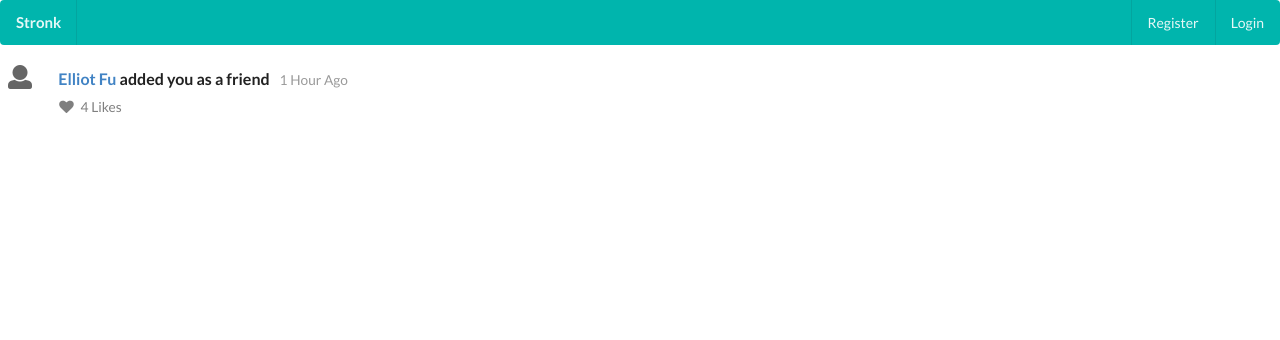
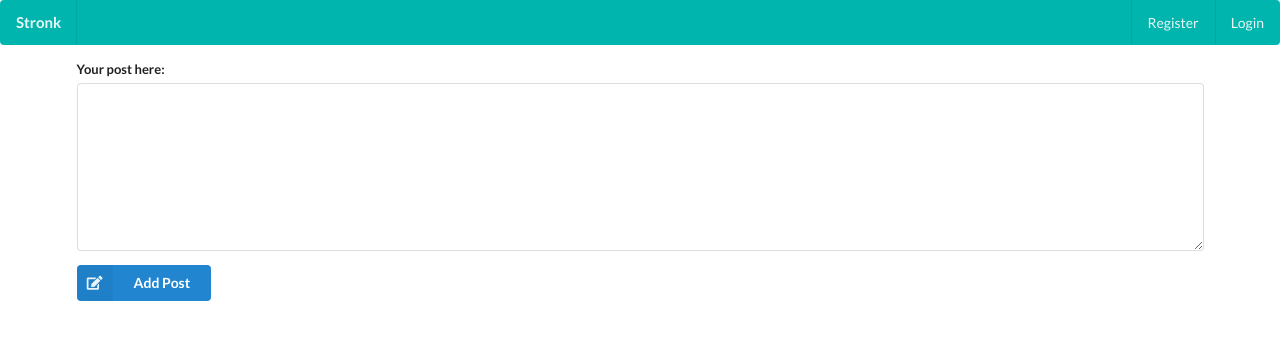
Before and after one commit to Boop-Py/project4, a Django app: page / in a window 1280 px wide. Shown: the top 340 px of the page. Run offline with Django 3.2, Linux system fonts and the light colour scheme; data that the repository does not hold is empty.

Commit message:
index page shows posts

```diff
--- /dev/null
+++ b/network/forms.py
@@ -0,0 +1,4 @@
+from django import forms
+
+class Post_Form(forms.Form):
+    content = forms.CharField(max_length=255)
--- a/network/models.py
+++ b/network/models.py
@@ -11,7 +11,6 @@ class Post(models.Model):
     liked_by = models.ManyToManyField('User', default=None, blank=True, related_name='post_likes')
     user = models.ForeignKey(User, on_delete=models.CASCADE, related_name="creator")
 
-class Profile(models.Model):
+class Follow(models.Model):
     user = models.ForeignKey(User, on_delete=models.CASCADE)
-    followed_by = models.ManyToManyField(User, blank=True, related_name="followed_by_user")
-    following = models.ManyToManyField(User, blank=True, related_name="following_the_user")
+    following = models.IntegerField(User, blank=True, null=True)
--- a/network/templates/network/index.html
+++ b/network/templates/network/index.html
@@ -1,26 +1,45 @@
 {% extends "network/layout.html" %}
 
 {% block body %}
+<div class="ui container">
+    <form class="ui form" action="{% url 'stronk:create_post' %}" method="post">
+        <div class="field">
+            <label>Your post here:</label>
+            <textarea name="content_input"></textarea>
+            {% csrf_token %}
+        </div>
+        <div>
+            <button class="ui primary submit labeled icon button" type="submit">
+            <i class="icon edit"></i> Add Post
+        </div>
+    </form>
     <div class="ui large feed">
+        {% for p in posts %}
         <div class="event">
             <div class="label">
                 <i class="user icon"></i>
             </div>
             <div class="content">
                 <div class="summary">
-                <a class="user">
-                    Elliot Fu
-                </a> added you as a friend
-                <div class="date">
-                    1 Hour Ago
+                    <a class="user" href="{% url 'stronk:profile' p.user %}">
+                        {{ p.user }}
+                    </a>
+                    <div class="text">
+                        <p>{{ p.content }}</p>
+                    </div>
+                    <div class="metadata">
+                        <span class="date">{{ p.post_time }}</span>
                     </div>
                 </div>
                 <div class="meta">
                     <a class="like">
-                    <i class="like icon"></i> 4 Likes
+                        <i class="like icon"></i> {{ p.liked_by.count }}
                     </a>
                 </div>
             </div>
         </div>
+        {% endfor %}
     </div>
+    </div>
+
 {% endblock %}
--- a/network/templates/network/layout.html
+++ b/network/templates/network/layout.html
@@ -15,7 +15,7 @@
         </div>
         {% if user.is_authenticated %}
             <a class="item" href="{% url 'stronk:index' %}">All Posts</a>
-            <a class="item" href="{% url 'stronk:following' %}">Following</a>
+            <a class="item" href="{% url 'stronk:following_list' %}">Following</a>
         <div class="right menu">
             <a class="item" href="#"><strong>{{ user.username }}</strong></a>
             <a class="item" href="{% url 'stronk:logout' %}">Log Out</a>
--- a/network/templates/network/todolist.html
+++ b/network/templates/network/todolist.html
@@ -5,11 +5,11 @@
 <div class="ui container">
 
     <h1>Specification</h1>
-    <p>Using Python, JavaScript, HTML, and CSS, complete the implementation of a social network that allows users to make posts, follow other users, and “like” posts. You must fulfill the following requirements:</p>
+    <p><s>Using Python, JavaScript, HTML, and CSS, complete the implementation of a social network that allows users to make posts, follow other users, and “like” posts. You must fulfill the following requirements:</p>
     <h3><strong>New Post</strong>:</h3>
     <p>Users who are signed in should be able to write a new text-based post by filling in text into a text area and then clicking a button to submit the post.</p>
         <ul>
-            <li>The screenshot at the top of this specification shows the “New Post” box at the top of the “All Posts” page. You may choose to do this as well, or you may make the “New Post” feature a separate page.</li>
+            <li></s>The screenshot at the top of this specification shows the “New Post” box at the top of the “All Posts” page. You may choose to do this as well, or you may make the “New Post” feature a separate page.</s></li>
         </ul>
 
     <div class="ui divider"></div>
@@ -17,7 +17,7 @@
     <h3><strong>All Posts</strong>:</h3>
     <p>The “All Posts” link in the navigation bar should take the user to a page where they can see all posts from all users, with the most recent posts first.</p>
         <ul>
-            <li>Each post should include the username of the poster, the post content itself, the date and time at which the post was made, and the number of “likes” the post has (this will be 0 for all posts until you implement the ability to “like” a post later).</li>
+            <li><s>Each post should include the username of the poster, the post content itself, the date and time at which the post was made, and the number of “likes” the post has (this will be 0 for all posts until you implement the ability to “like” a post later).</s></li>
         </ul>
 
     <div class="ui divider"></div>
--- a/network/urls.py
+++ b/network/urls.py
@@ -10,7 +10,9 @@ urlpatterns = [
     path("login", views.login_view, name="login"),
     path("logout", views.logout_view, name="logout"),
     path("register", views.register, name="register"),
-    path("following", views.following, name="following"),
+    path("following_list", views.following_list, name="following_list"),
+    path("follow_action", views.follow_action, name="follow_action"),
     path("todolist", views.todolist, name="todolist"),
-    path("profile/<str:user>", views.profile, name="profile")
+    path("create_post", views.create_post, name="create_post"),
+    path("profile/<str:username>", views.profile, name="profile")
 ]
--- a/network/views.py
+++ b/network/views.py
@@ -3,12 +3,74 @@ from django.db import IntegrityError
 from django.http import HttpResponse, HttpResponseRedirect
 from django.shortcuts import render
 from django.urls import reverse
+from django.core.paginator import Paginator
 
-from .models import User
+from .models import User, Post, Follow
+
 
 
 def index(request):
-    return render(request, "network/index.html")
+    return render(request, "network/index.html", {
+                    "posts": Post.objects.all().order_by("-post_time")
+                    })
+
+def create_post(request):
+    if request.method == "POST":
+        content = request.POST["content_input"]
+        user = request.user
+        Post.objects.create(
+            user = user,
+            content = content)
+        return HttpResponseRedirect(reverse("stronk:index"))
+    else:
+        return HttpResponseRedirect(reverse("stronk:index"))
+
+def profile(request, username):
+    try:
+        #all_info = User.objects.get()
+       # print(all_info)
+
+        # fetch the user
+        user_target = User.objects.get(username=username)
+        print(user_target)
+        print(user_target.id)
+
+        # retrieve profile info using the username
+        #profile = Profile.objects.get(user=user_target)
+        #print(profile)
+
+    except Exception as e:
+        print(e)
+        # if no user return error
+        return render(request, "network/profile.html", {
+            "user_target": "exception error",
+            "name_error": True
+            })
+
+    return render(request, "network/profile.html", {
+                    "user_target": user_target,
+                    "profile": "fghn"
+                    })
+
+
+    '''
+        # retrieve posts by chosen user in time order
+        posts = Post.objects.filter(user=user).order_by("-post_time")
+
+        # django paginator to retrieve 10 at a time on a page
+        paginator = Paginator(posts, 10)
+        if request.GET.get("page") != None:
+            try:
+                posts = paginator.page(request.GET.get("page"))
+            except:
+                posts = paginator.page(1)
+        else:
+            posts = paginator.page(1)
+
+        # get all people following the person
+        for f in profile.followed_by.all():
+            print(f)
+        '''
 
 def login_view(request):
     if request.method == "POST":
@@ -29,11 +91,9 @@ def login_view(request):
     else:
         return render(request, "network/login.html")
 
-
 def logout_view(request):
     logout(request)
     return HttpResponseRedirect(reverse("stronk:index"))
-
 
 def register(request):
     if request.method == "POST":
@@ -61,28 +121,59 @@ def register(request):
     else:
         return render(request, "network/register.html")
 
-def following(request):
+def following_list(request):
     return render(request, "network/following.html")
+
+def follow_action(request, username):
+    if request.method == "POST":
+        current_user = request.POST.get("user")
+        action = request.POST.get("action")
+
+        if action == "Follow":
+            try:
+                # retrieve self user ID
+                current_user = request.user
+                current_user_id = current_user.id
+                print(current_user_id)
+
+                # retrieve the target user ID
+                user_target = User.objects.get(username=username)
+                user_target_id = user_target.id
+                print(user_target_id)
+
+                Follow.objects.create(
+                        user = current_user_id,
+                        following = user_target_id)
+                print("save successful")
+
+
+
+            except Exception as e:
+                print(e)
+                return render(request, "network/profile.html")
+
+        elif action == "Unfollow":
+           # try:
+                # remove user from list
+               # user = User.objects.get(username=user)
+              #  profile = Profile.objects.get(user=request.user)
+               # profile.following.remove(user)
+               # profile.save()
+
+                # remove user from list
+              #  profile = Profile.objects.get(user=user)
+              #  profile.follower.remove(request.user)
+              #  profile.save()
+
+            #except:
+                r#eturn render(request, "network/profile.html")
+
+    else:
+            return render(request, "network/profile.html")
+
+
+
+    return JsonResponse({}, status=400)
 
 def todolist(request):
     return render(request, "network/todolist.html")
-
-def profile(request, user):
-     # retrieve details from db using name
-    User = User.objects.filter(user=user).first()
-
-    # retrieve posts in order of date
-    posts = Post.objects.filter(post=posting).order_by("-post_date")
-    post_list = []
-
-    #list of all posts
-    for p in posts:
-        post = p.posts
-        posts_list.append(post)
-
-    return render(request, "network/profile.html",
-                      {"u": user,
-                       "post": Post.objects.filter(post=posting)
-                       })
-
-    return render(request, "network/profile.html")
```
Also changed, not shown: network/templates/network/profile.html (+14 -4 lines). Lines whose indentation alone changed are shown as unchanged.
